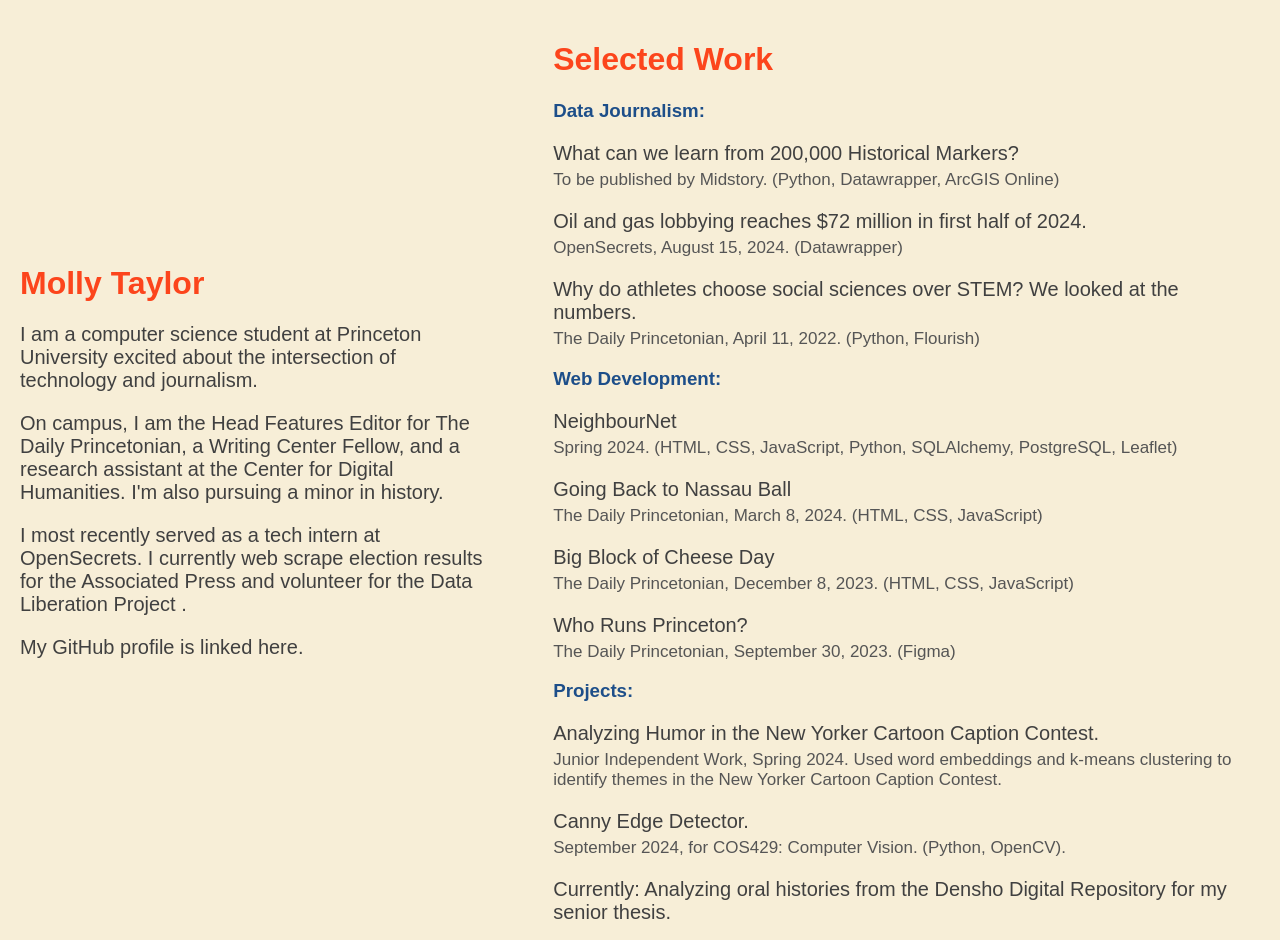
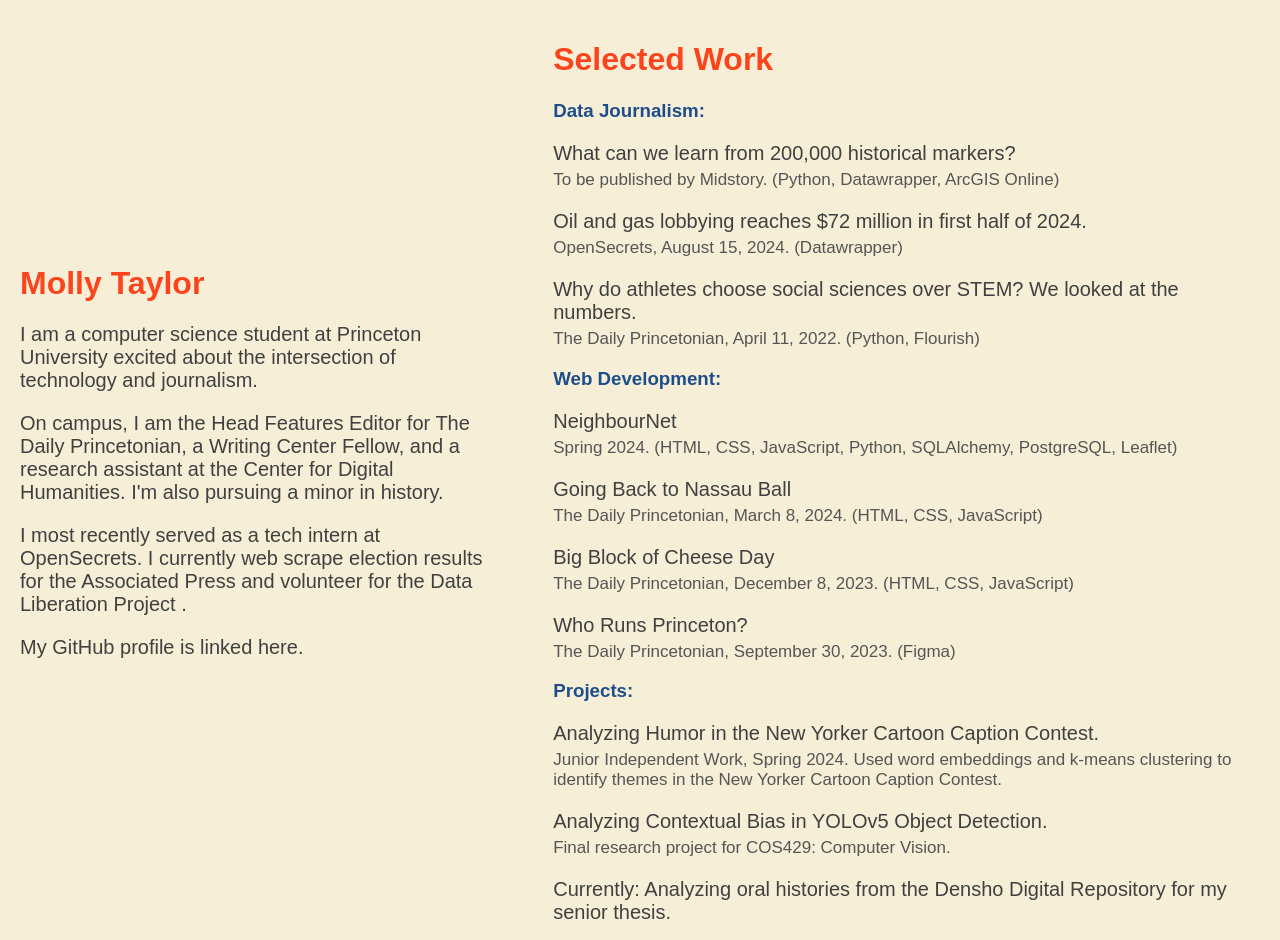
Before and after one commit to mollypt/portfolio, a plain HTML site: page index.html in a window 1280 px wide. Shown: the top 940 px of the page. Drawn offline with Linux system fonts and the light colour scheme.

Commit message:
Update index.html

```diff
--- a/index.html
+++ b/index.html
@@ -80,7 +80,7 @@
 
         <h3>Data Journalism:</h3>
         <p>
-            <a href="https://storymaps.arcgis.com/stories/10e15271eb21446e9581f14f0883edb3" target="_blank">What can we learn from 200,000 Historical Markers?</a>
+            <a href="https://storymaps.arcgis.com/stories/10e15271eb21446e9581f14f0883edb3" target="_blank">What can we learn from 200,000 historical markers?</a>
             <span class="details">To be published by Midstory. (Python, Datawrapper, ArcGIS Online) </span>
         </p>
         <p>
@@ -116,7 +116,7 @@
             Used word embeddings and k-means clustering to identify themes in the New Yorker Cartoon Caption Contest. </span>
         </p>
         <p>
-            Canny Edge Detector. <span class="details"> September 2024, for COS429: Computer Vision. (Python, OpenCV). </span>
+            Analyzing Contextual Bias in YOLOv5 Object Detection. <span class="details"> Final research project for COS429: Computer Vision. </span>
         </p>
         <p>
             Currently: <a href= https://github.com/mollypt/OralHistories target="_blank"> Analyzing oral histories from the Densho Digital Repository for my senior thesis. </a>
```
